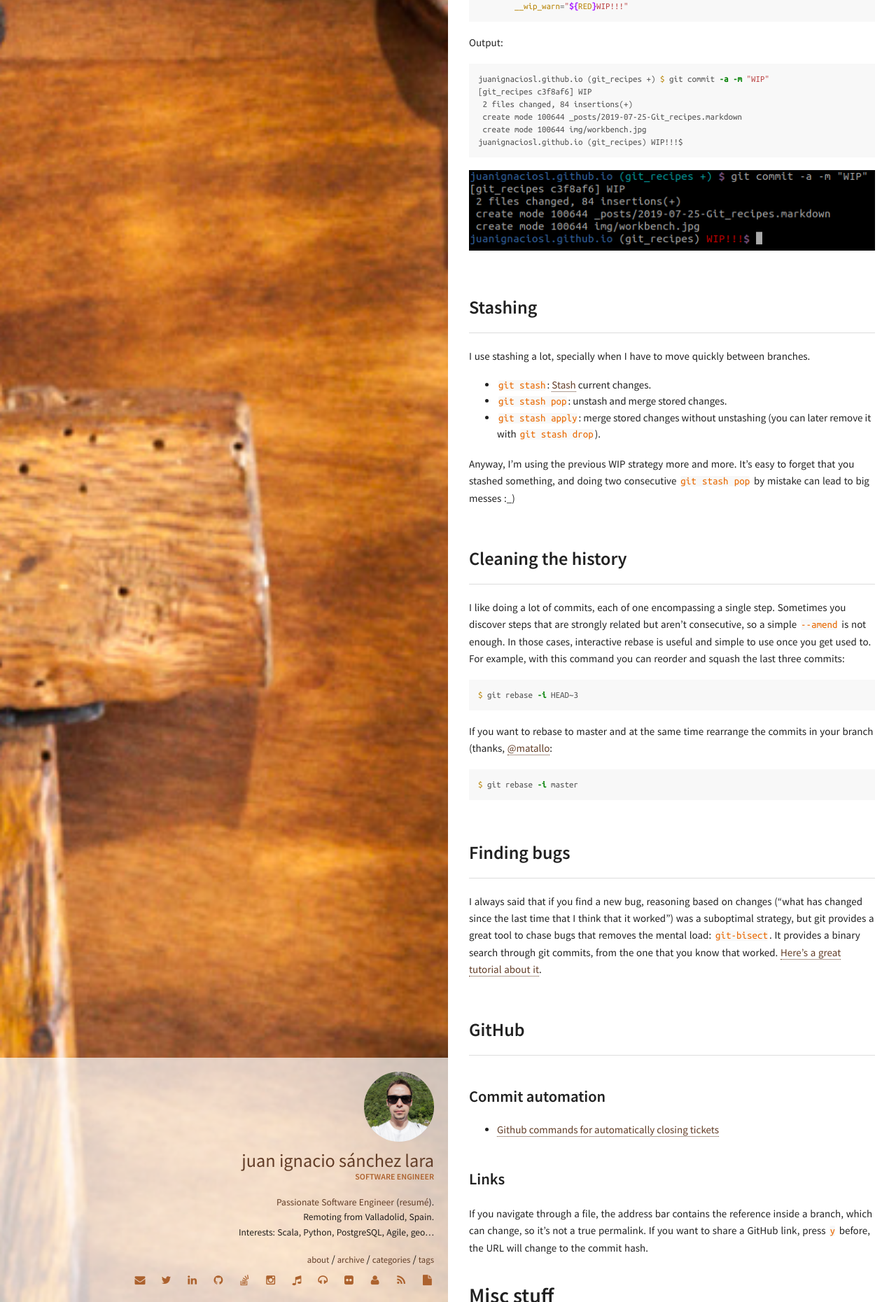
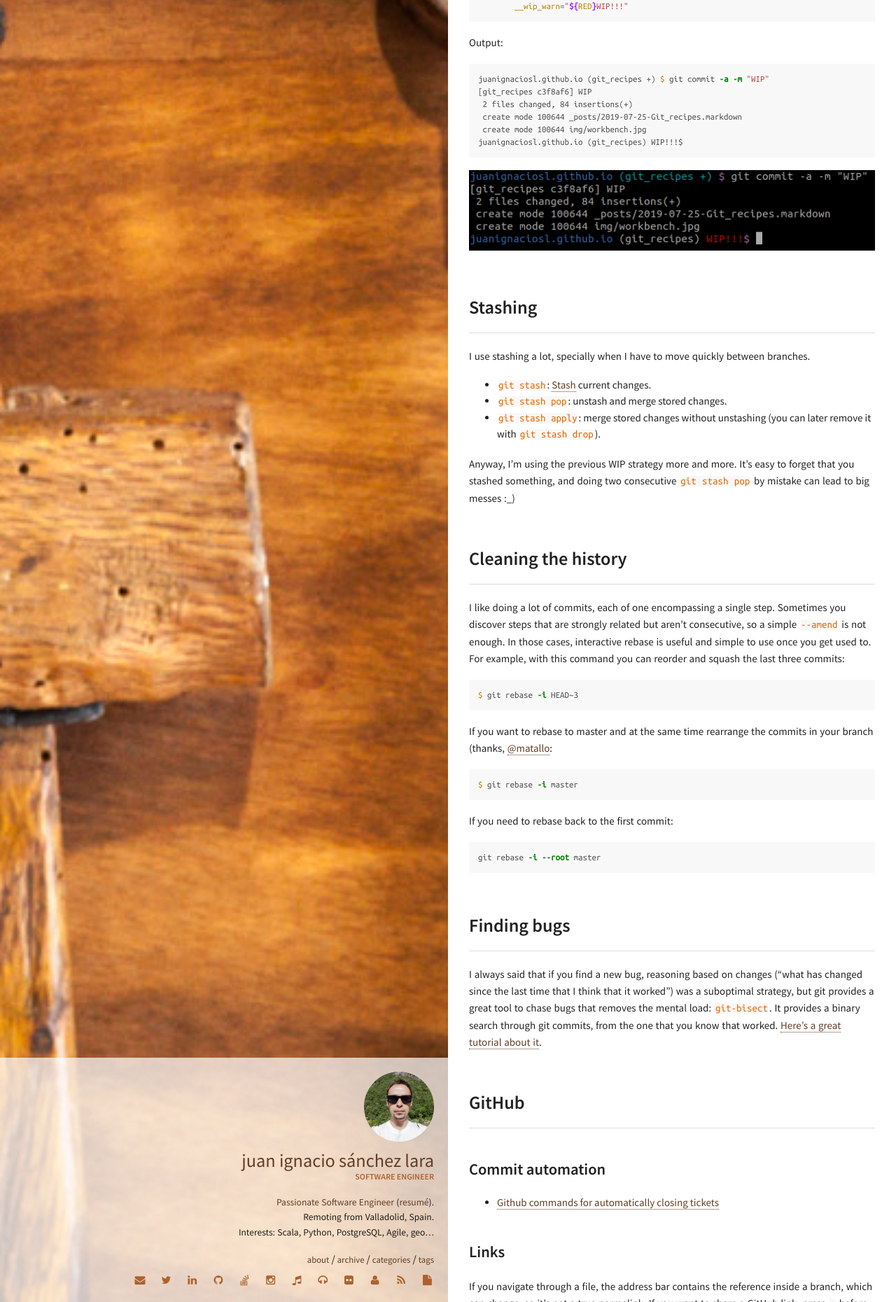
Before and after one commit to juanignaciosl/juanignaciosl.github.io, a Jekyll site: the page built from _posts/2019-07-25-Git_recipes.markdown, in a window 1280 px wide. Shown: the part 3140-5000 px from the top of the page at 70% size. Built offline with Jekyll 4.4.1, drawn with Linux system fonts in a browser that asks for light colours; comment, search, counter and statistics services are not loaded.

Commit message:
Note to rebase back to the first commit

````diff
--- a/_posts/2019-07-25-Git_recipes.markdown
+++ b/_posts/2019-07-25-Git_recipes.markdown
@@ -129,6 +129,12 @@ If you want to rebase to master and at the same time rearrange the commits in yo
 
 ```bash
 $ git rebase -i master
+```
+
+If you need to rebase back to the first commit:
+
+```bash
+git rebase -i --root master
 ```
 
 ## Finding bugs
````
